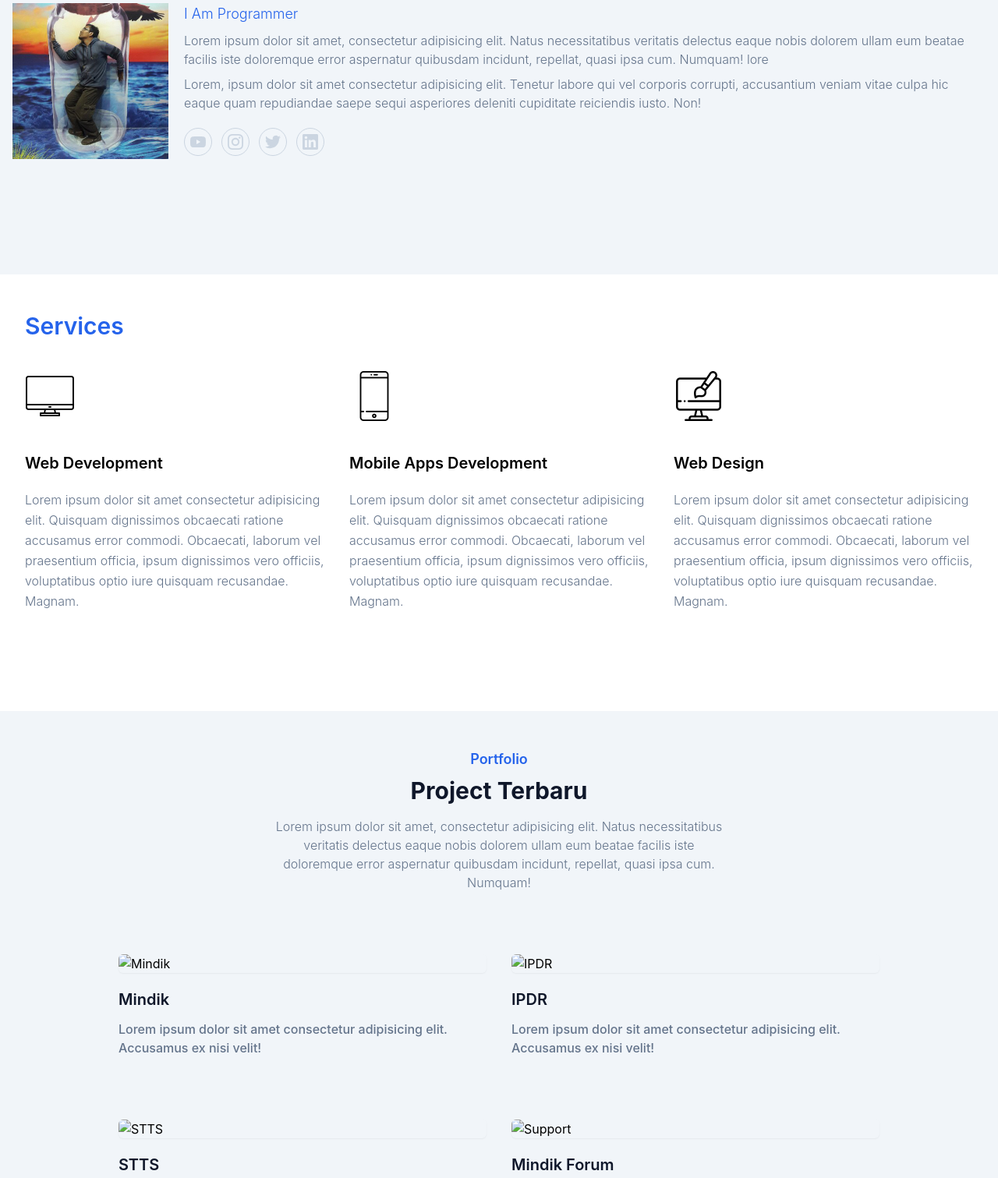
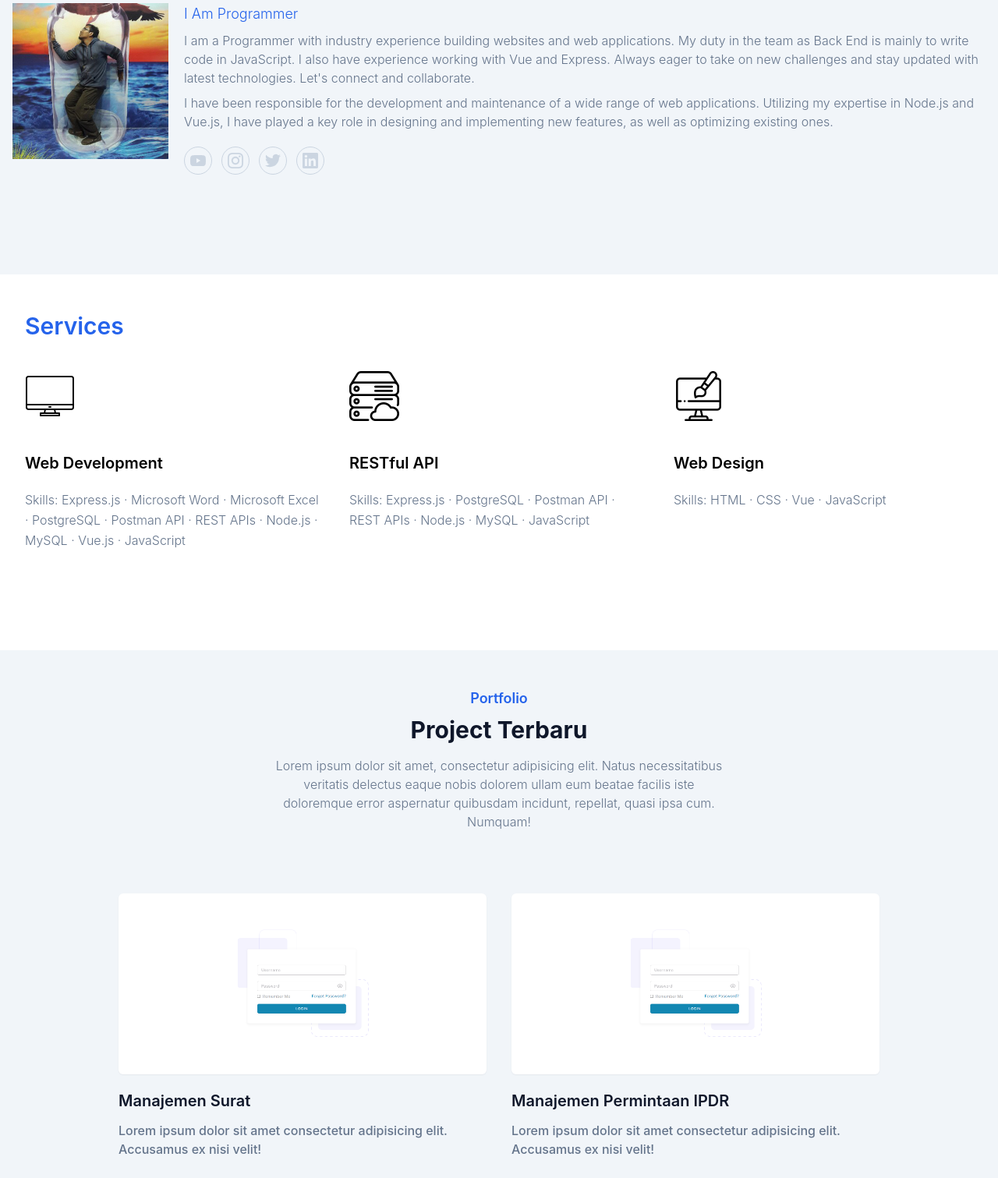
Before and after one commit to Akbar0102/devscale-personal-web, a plain HTML site: page index.html in a window 1280 px wide. Shown: the part 680-2191 px from the top of the page at 78% size. Drawn offline with Linux system fonts and the light colour scheme.

Commit message:
update portfolio

```diff
--- a/index.html
+++ b/index.html
@@ -63,7 +63,7 @@
                 </li>
                 <li class="group">
                   <a
-                    href="#services"
+                    href="#service"
                     class="text-base text-dark py-2 mx-8 flex group-hover:text-primary"
                     >Services</a
                   >
@@ -246,16 +246,17 @@
               I Am Programmer
             </h4>
             <p class="font-light text-md text-slate-500 mb-2">
-              Lorem ipsum dolor sit amet, consectetur adipisicing elit. Natus
-              necessitatibus veritatis delectus eaque nobis dolorem ullam eum
-              beatae facilis iste doloremque error aspernatur quibusdam
-              incidunt, repellat, quasi ipsa cum. Numquam! lore
+              I am a Programmer with industry experience building websites and
+              web applications. My duty in the team as Back End is mainly to
+              write code in JavaScript. I also have experience working with Vue
+              and Express. Always eager to take on new challenges and stay
+              updated with latest technologies. Let's connect and collaborate.
             </p>
             <p class="font-light text-md text-slate-500">
-              Lorem, ipsum dolor sit amet consectetur adipisicing elit. Tenetur
-              labore qui vel corporis corrupti, accusantium veniam vitae culpa
-              hic eaque quam repudiandae saepe sequi asperiores deleniti
-              cupiditate reiciendis iusto. Non!
+              I have been responsible for the development and maintenance of a
+              wide range of web applications. Utilizing my expertise in Node.js
+              and Vue.js, I have played a key role in designing and implementing
+              new features, as well as optimizing existing ones.
             </p>
             <div class="flex items-center mt-5">
               <a
@@ -356,24 +357,20 @@
             <p
               class="font-light text-base text-slate-500 max-w-xl mb-10 mt-5 leading-relaxed"
             >
-              Lorem ipsum dolor sit amet consectetur adipisicing elit. Quisquam
-              dignissimos obcaecati ratione accusamus error commodi. Obcaecati,
-              laborum vel praesentium officia, ipsum dignissimos vero officiis,
-              voluptatibus optio iure quisquam recusandae. Magnam.
+              Skills: Express.js · Microsoft Word · Microsoft Excel · PostgreSQL
+              · Postman API · REST APIs · Node.js · MySQL · Vue.js · JavaScript
             </p>
           </div>
           <div class="w-full px-4 mb-10 lg:w-1/3">
-            <img src="img/mobile.png" alt="Web Design" class="w-16" />
+            <img src="img/servers.png" alt="Web Design" class="w-16" />
             <h1 class="text-base font-semibold md:text-xl mt-10">
-              Mobile Apps Development
+              RESTful API
             </h1>
             <p
               class="font-light text-base text-slate-500 max-w-xl mb-10 mt-5 leading-relaxed"
             >
-              Lorem ipsum dolor sit amet consectetur adipisicing elit. Quisquam
-              dignissimos obcaecati ratione accusamus error commodi. Obcaecati,
-              laborum vel praesentium officia, ipsum dignissimos vero officiis,
-              voluptatibus optio iure quisquam recusandae. Magnam.
+              Skills: Express.js · PostgreSQL · Postman API · REST APIs ·
+              Node.js · MySQL · JavaScript
             </p>
           </div>
           <div class="w-full px-4 mb-10 lg:w-1/3">
@@ -382,10 +379,7 @@
             <p
               class="font-light text-base text-slate-500 max-w-xl mb-10 mt-5 leading-relaxed"
             >
-              Lorem ipsum dolor sit amet consectetur adipisicing elit. Quisquam
-              dignissimos obcaecati ratione accusamus error commodi. Obcaecati,
-              laborum vel praesentium officia, ipsum dignissimos vero officiis,
-              voluptatibus optio iure quisquam recusandae. Magnam.
+              Skills: HTML · CSS · Vue · JavaScript
             </p>
           </div>
         </div>
@@ -413,9 +407,9 @@
         >
           <div class="mb-12 p-4 md:w-1/2">
             <div class="rounded-md shadow-sm overflow-hidden">
-              <img src="" alt="Mindik" width="w-full" />
+              <img src="img/web.png" alt="Mindik" width="w-full" />
             </div>
-            <h3 class="font-semibold text-dark text-xl mt-5 mb-3">Mindik</h3>
+            <h3 class="font-semibold text-dark text-xl mt-5 mb-3">Manajemen Surat</h3>
             <p class="font-medium text-base text-slate-500">
               Lorem ipsum dolor sit amet consectetur adipisicing elit. Accusamus
               ex nisi velit!
@@ -423,9 +417,9 @@
           </div>
           <div class="mb-12 p-4 md:w-1/2">
             <div class="rounded-md shadow-sm overflow-hidden">
-              <img src="" alt="IPDR" width="w-full" />
+              <img src="img/web.png" alt="IPDR" width="w-full" />
             </div>
-            <h3 class="font-semibold text-dark text-xl mt-5 mb-3">IPDR</h3>
+            <h3 class="font-semibold text-dark text-xl mt-5 mb-3">Manajemen Permintaan IPDR</h3>
             <p class="font-medium text-base text-slate-500">
               Lorem ipsum dolor sit amet consectetur adipisicing elit. Accusamus
               ex nisi velit!
@@ -433,9 +427,9 @@
           </div>
           <div class="mb-12 p-4 md:w-1/2">
             <div class="rounded-md shadow-sm overflow-hidden">
-              <img src="" alt="STTS" width="w-full" />
+              <img src="img/stts.png" alt="STTS" width="w-full" />
             </div>
-            <h3 class="font-semibold text-dark text-xl mt-5 mb-3">STTS</h3>
+            <h3 class="font-semibold text-dark text-xl mt-5 mb-3">Sistem Tanda Terima Surat</h3>
             <p class="font-medium text-base text-slate-500">
               Lorem ipsum dolor sit amet consectetur adipisicing elit. Accusamus
               ex nisi velit!
@@ -443,9 +437,11 @@
           </div>
           <div class="mb-12 p-4 md:w-1/2">
             <div class="rounded-md shadow-sm overflow-hidden">
-              <img src="" alt="Support" width="w-full" />
+              <img src="img/cv.png" alt="Support" width="w-full" />
             </div>
-            <h3 class="font-semibold text-dark text-xl mt-5 mb-3">Mindik Forum</h3>
+            <h3 class="font-semibold text-dark text-xl mt-5 mb-3">
+              Computer Vision Final Project
+            </h3>
             <p class="font-medium text-base text-slate-500">
               Lorem ipsum dolor sit amet consectetur adipisicing elit. Accusamus
               ex nisi velit!
```
Also changed, not shown: img/cv.png (added), img/servers.png (added), img/stts.png (added), img/web.png (added).
